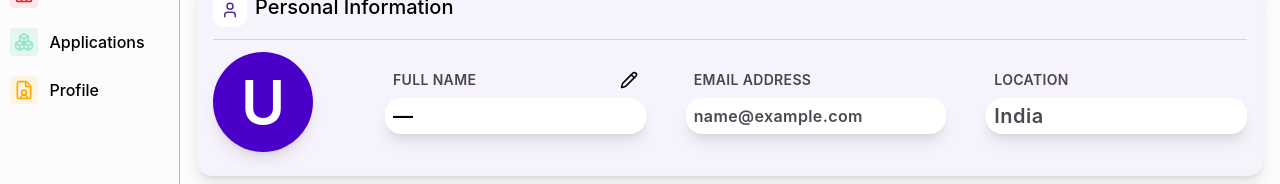
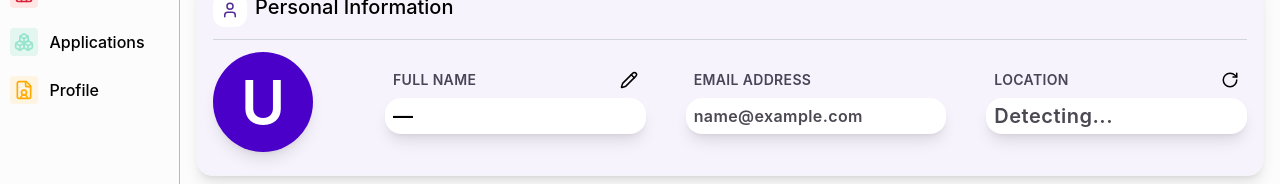
Before and after one commit to Gaurav-S-c/DotTracker, a React (Vite) app: page /dashboard/profile in a window 1280 px wide. Shown: the part 128-312 px from the top of the page. Built offline with nearby package versions, Linux system fonts and the light colour scheme; no server answers; sample sign-in values are in the browser's storage.

Commit message:
set up the location in rofile

```diff
--- a/src/Pages/Profile.jsx
+++ b/src/Pages/Profile.jsx
@@ -1,5 +1,5 @@
 import {useEffect, useState} from 'react'
-import { User,Pencil,Star,Headset,Settings,Trash2,TrendingUp,Send,ChevronRight,UserRoundMinus,FileX,Lock,ListMinus,Check,X } from 'lucide-react'
+import { User,Pencil,Star,Headset,Settings,Trash2,TrendingUp,Send,ChevronRight,UserRoundMinus,FileX,Lock,ListMinus,Check,X,RotateCw } from 'lucide-react'
 
 import ChangePasswordModal from '../components/ProfileModals/ChangePasswordModal'
 import DeleteAccModal from '../components/ProfileModals/DeleteAccModal'
@@ -16,6 +16,34 @@ export default function Profile(){
     const [showChangePassword, setShowChangePassword]= useState(false)
     const [showDeleteApps, setShowDeleteApps]= useState(false)
     const [showDeleteAccount, setShowDeleteAccount]= useState(false)
+
+    const [location,setLocation]=useState(localStorage.getItem('country') || 'Detecting...')
+
+    async function getLocation(){
+        try{
+            const position=await new Promise((resolve,reject)=>{
+                navigator.geolocation.getCurrentPosition(resolve,reject)
+            })
+            const {latitude,longitude}=position.coords
+            const response = await fetch(
+                `https://api.bigdatacloud.net/data/reverse-geocode-client?latitude=${latitude}&longitude=${longitude}&localityLanguage=en`
+            )
+            const data=await response.json()
+            const country=data.countryName || "Unkown"
+            setLocation(country)
+            localStorage.setItem('country',country)
+
+        }catch (err){
+        console.error(err)
+        setLocation('Location unavailable')
+        }
+    }
+
+    useEffect(() => {
+        if (!localStorage.getItem('country')) {
+            getLocation()
+        }
+    }, [])
 
     useEffect(()=>{
         async function fetchStats(){
@@ -137,8 +165,20 @@ export default function Profile(){
                             </p>
                         </div>
                         <div>
-                            <p className='tracking-wide text-sm font-semibold text-[#494456] mb-2 pl-2'>LOCATION</p>
-                            <p className='tracking-wide text-xl font-semibold rounded-2xl text-[#4b4852] bg-white shadow-lg pl-2 py-1'>India</p>
+                            <div className='flex items-center justify-between mb-2 px-2'>
+                                <p className='tracking-wide text-sm font-semibold text-[#494456]'>LOCATION</p>
+                                <button
+                                    onClick={() => {
+                                        localStorage.removeItem('country')
+                                        getLocation()
+                                    }}
+
+                                    className='cursor-pointer '
+                                >
+                                    <RotateCw size={18} className='hover:size-5'/>
+                                </button>
+                            </div>
+                            <p className='tracking-wide text-xl font-semibold rounded-2xl text-[#4b4852] bg-white shadow-lg pl-2 py-1'>{location}</p>
                         </div>
                     </div>
                 </div>
```
